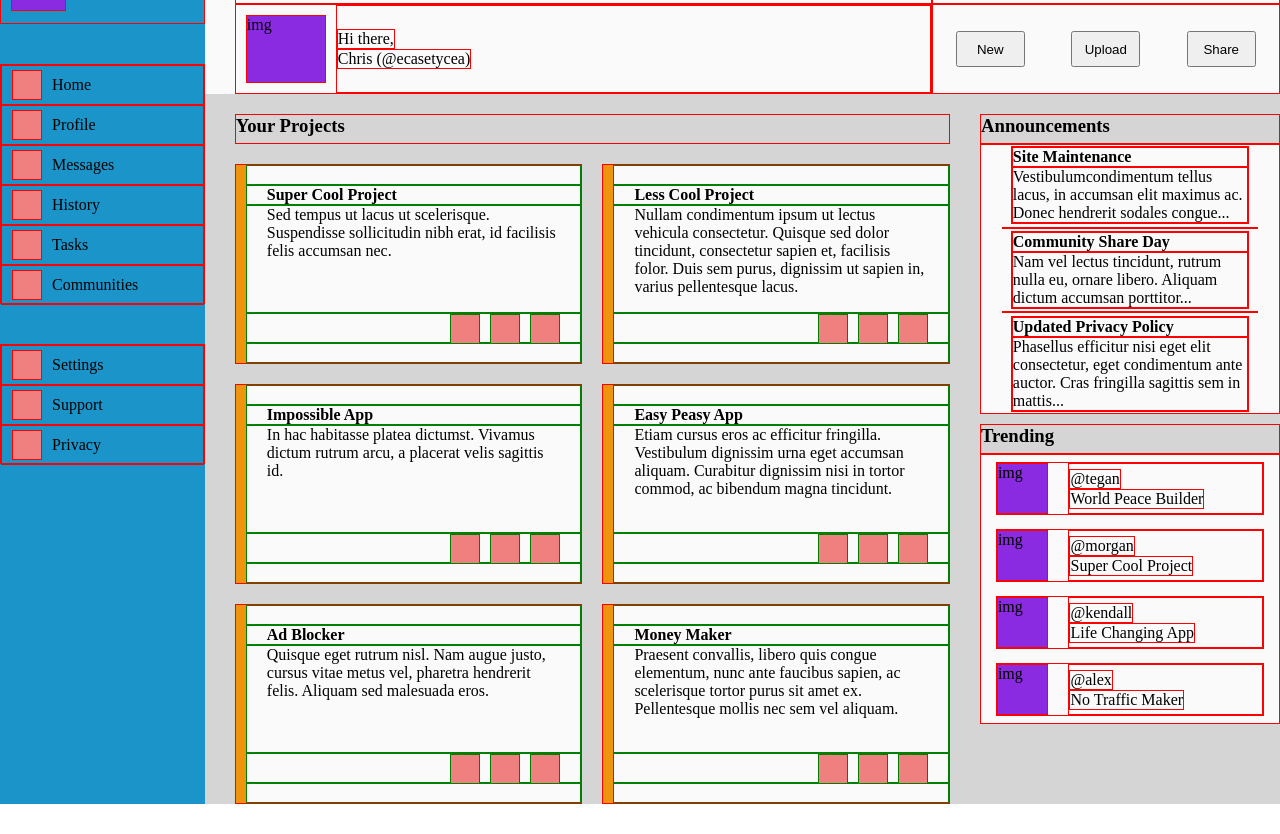
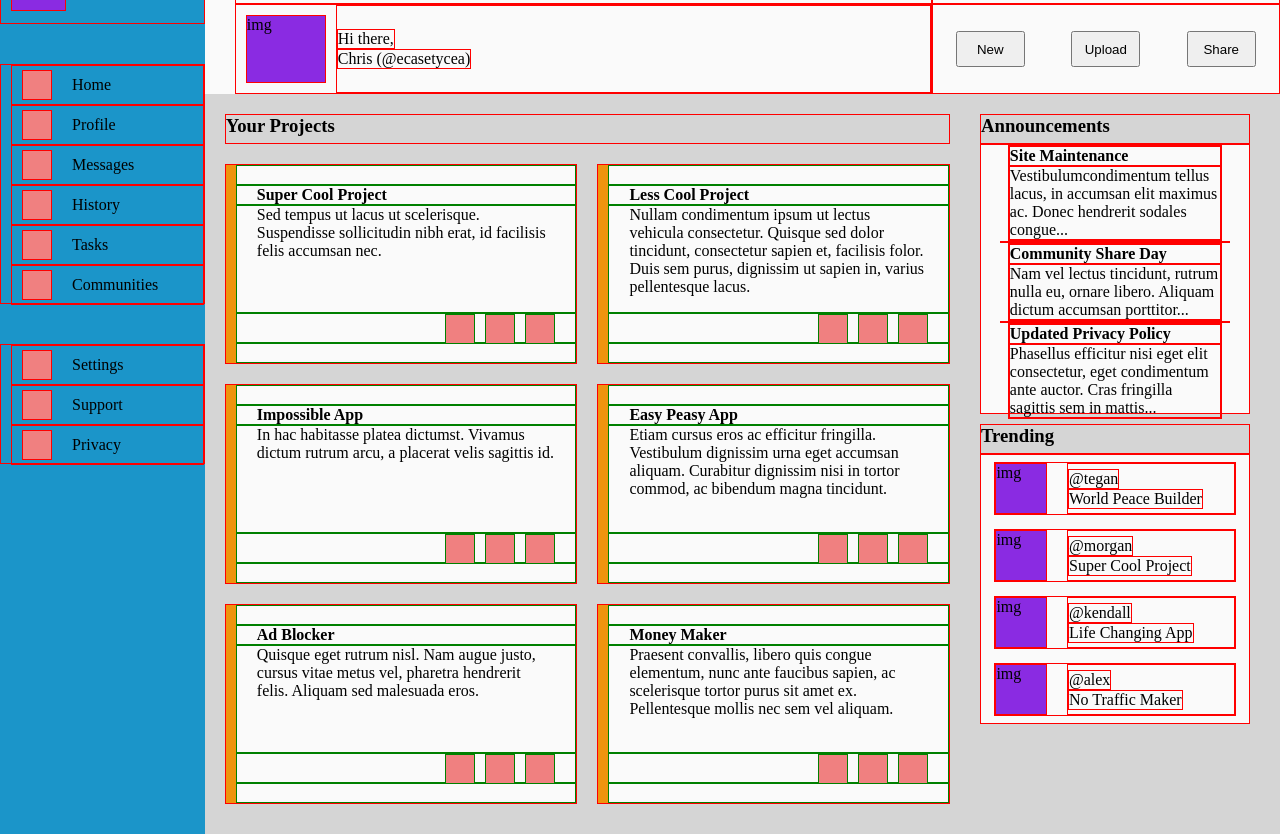
Before and after one commit to ecasetycea/admin-dashboard, a plain HTML site: page index.html in a window 1280 px wide. Shown: the part 56-890 px from the top of the page. Before the commit the page ends 860 px from the top, so only its background shows below. Drawn offline with Linux system fonts and the light colour scheme.

Commit message:
Fix hor scrollbar and edge margins

```diff
--- a/styles.css
+++ b/styles.css
@@ -22,9 +22,11 @@
     box-sizing: border-box;
 }
 
+
+
 .main-container {
-    width: 100vw;
-    height: 100vh;
+    width: 100%;
+    height: 100%;
 
     display: grid;
     grid-template: var(--header-size) 1fr / var(--sidebar-size) 1fr;
@@ -67,10 +69,12 @@
 
 .menu-option {
     height: var(--sidebar-item-size);
+    margin-left: var(--small-gap);
+
     display: flex;
     align-items: center;
     justify-content: flex-start;
-    gap: var(--small-gap);
+    gap: var(--medium-gap);
 }
 
 nav div,
@@ -165,6 +169,7 @@ nav div,
 .sidecards {
     display: grid;
     grid-template-rows: repeat(2, var(--main-gap) 280px) 1fr;
+    margin-right: var(--main-gap);
 }
 
 .body .sidecards > .card {
@@ -179,7 +184,7 @@ nav div,
 
 /* projects */
 .body .cards-container {
-    margin-left: var(--main-gap);
+    margin-left: var(--medium-gap);
 }
 
 .body .cards {
@@ -188,6 +193,8 @@ nav div,
     grid-template-rows: var(--main-gap);
     grid-auto-rows: 200px;
     gap: var(--medium-gap);
+
+    margin-bottom: var(--main-gap);
 }
 
 .body .cards > h3 {
```
